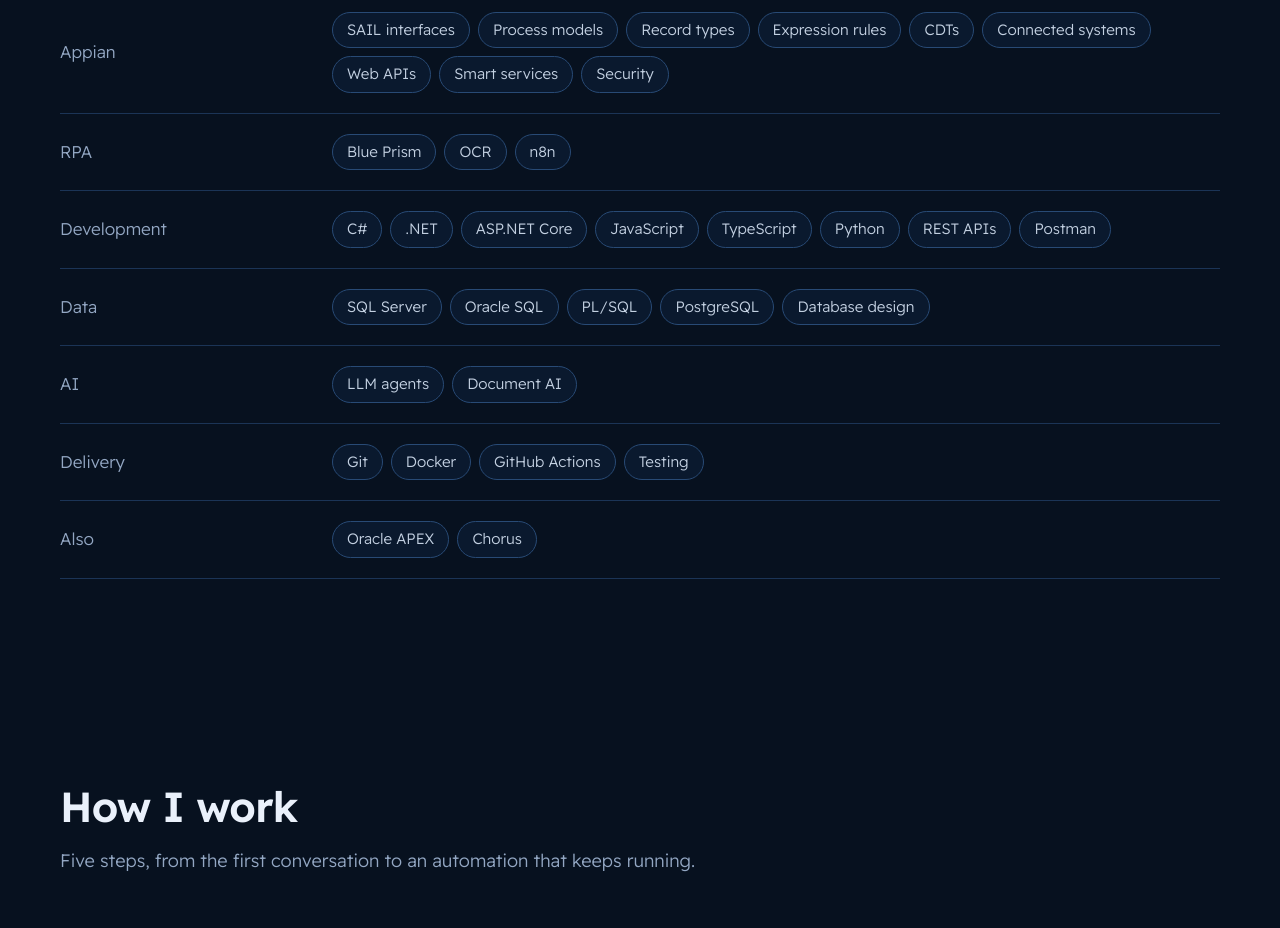
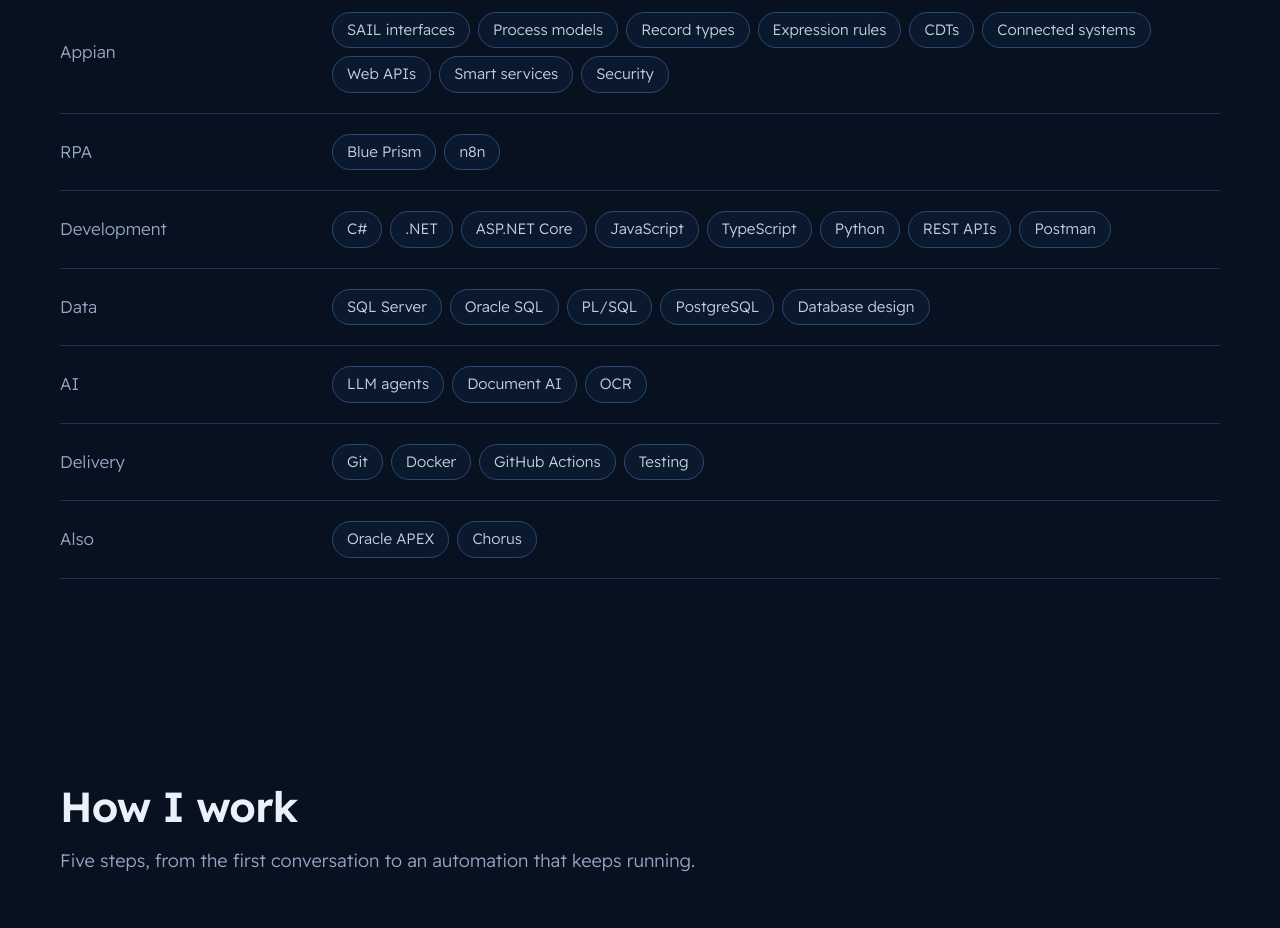
Before and after one commit to SamiSabarna/SamiSabarna.github.io, a plain HTML site: page index.html in a window 1280 px wide. Shown: the part 3620-4548 px from the top of the page. Drawn offline with Linux system fonts and the light colour scheme.

Commit message:
Toolbox: list OCR under AI
Co-Authored-By: Claude Opus 5.5 <noreply@anthropic.com>

```diff
--- a/index.html
+++ b/index.html
@@ -443,7 +443,7 @@
           </div>
           <div class="tools-row">
             <dt>RPA</dt>
-            <dd><ul class="chips"><li class="chip">Blue Prism</li><li class="chip">OCR</li><li class="chip">n8n</li></ul></dd>
+            <dd><ul class="chips"><li class="chip">Blue Prism</li><li class="chip">n8n</li></ul></dd>
           </div>
           <div class="tools-row">
             <dt><span lang="en">Development</span><span lang="ar">البرمجة</span></dt>
@@ -455,7 +455,7 @@
           </div>
           <div class="tools-row">
             <dt><span lang="en">AI</span><span lang="ar">الذكاء الاصطناعي</span></dt>
-            <dd><ul class="chips"><li class="chip"><span lang="en">LLM agents</span><span lang="ar">وكلاء LLM</span></li><li class="chip">Document AI</li></ul></dd>
+            <dd><ul class="chips"><li class="chip"><span lang="en">LLM agents</span><span lang="ar">وكلاء LLM</span></li><li class="chip">Document AI</li><li class="chip">OCR</li></ul></dd>
           </div>
           <div class="tools-row">
             <dt><span lang="en">Delivery</span><span lang="ar">التسليم والتشغيل</span></dt>
```
